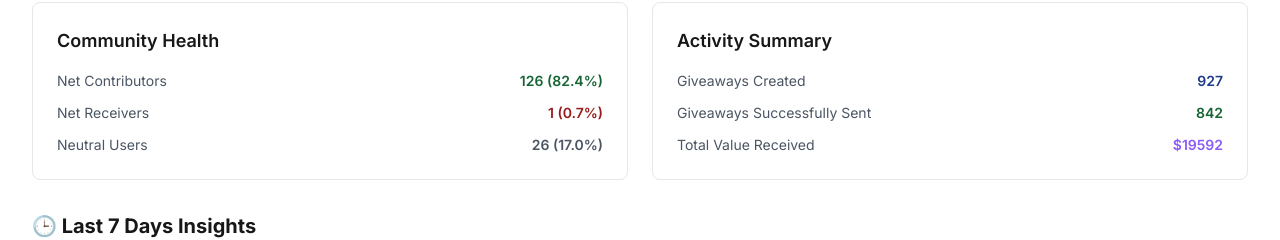
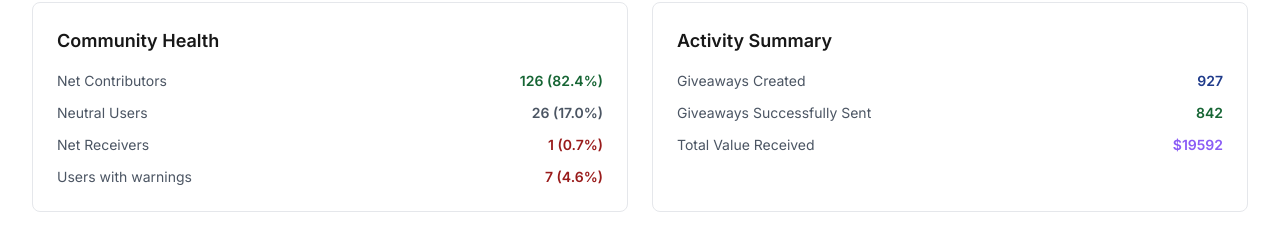
Before and after one commit to yannbf/sg-club, a Next.js app in the folder packages/website/: page / in a window 1280 px wide. Shown: the part 309-549 px from the top of the page. Built offline with nearby package versions, Linux system fonts and the light colour scheme.

Commit message:
add more data

```diff
--- a/packages/website/src/app/page.tsx
+++ b/packages/website/src/app/page.tsx
@@ -114,6 +114,10 @@ export default async function Home() {
   const activeMembers = users.length
   const totalGiveaways = giveaways.length
 
+  const usersWithWarnings = users.filter(user => (user.warnings?.length || 0) > 0)
+  const usersWithWarningsCount = usersWithWarnings.length
+  const usersWithWarningsPercentage = (usersWithWarningsCount / activeMembers) * 100
+
   // Calculate statistics
   const totalGiveawaysCreated = users.reduce((sum, user) => {
     return sum + (user.giveaways_created?.length || 0)
@@ -131,24 +135,6 @@ export default async function Home() {
   const netReceivers = users.filter(user => (user.stats.giveaway_ratio ?? 0) < -1).length
 
   const userMap = new Map(users.map(u => [u.username, u]))
-
-  // --- Top 5 Most Created Games ---
-  const gameGiveawayCounts = giveaways.reduce((acc, ga) => {
-    const gameId = ga.app_id ?? ga.package_id
-    if (gameId) {
-      acc.set(gameId, (acc.get(gameId) || 0) + 1)
-    }
-    return acc
-  }, new Map<number, number>())
-
-  const top5Games = Array.from(gameGiveawayCounts.entries())
-    .sort(([, a], [, b]) => b - a)
-    .slice(0, 5)
-    .map(([gameId, count]) => {
-      const game = allGameData.find(g => g.app_id === gameId || g.package_id === gameId)
-      return { game, count }
-    })
-    .filter(item => item.game) as { game: GameData; count: number }[]
 
   // --- Insight Calculations ---
   const calculateInsights = (giveawayList: Giveaway[], userList: User[]) => {
@@ -289,15 +275,21 @@ export default async function Home() {
               </span>
             </div>
             <div className="flex justify-between">
+              <span className="text-sm text-muted-foreground">Neutral Users</span>
+              <span className="text-sm font-semibold text-muted-foreground">
+                {neutralUsers} ({((neutralUsers / activeMembers) * 100).toFixed(1)}%)
+              </span>
+            </div>
+            <div className="flex justify-between">
               <span className="text-sm text-muted-foreground">Net Receivers</span>
               <span className="text-sm font-semibold text-error-foreground">
                 {netReceivers} ({((netReceivers / activeMembers) * 100).toFixed(1)}%)
               </span>
             </div>
             <div className="flex justify-between">
-              <span className="text-sm text-muted-foreground">Neutral Users</span>
-              <span className="text-sm font-semibold text-muted-foreground">
-                {neutralUsers} ({((neutralUsers / activeMembers) * 100).toFixed(1)}%)
+              <span className="text-sm text-muted-foreground">Users with warnings</span>
+              <span className="text-sm font-semibold text-error-foreground">
+                {usersWithWarningsCount} ({usersWithWarningsPercentage.toFixed(1)}%)
               </span>
             </div>
           </div>
```
